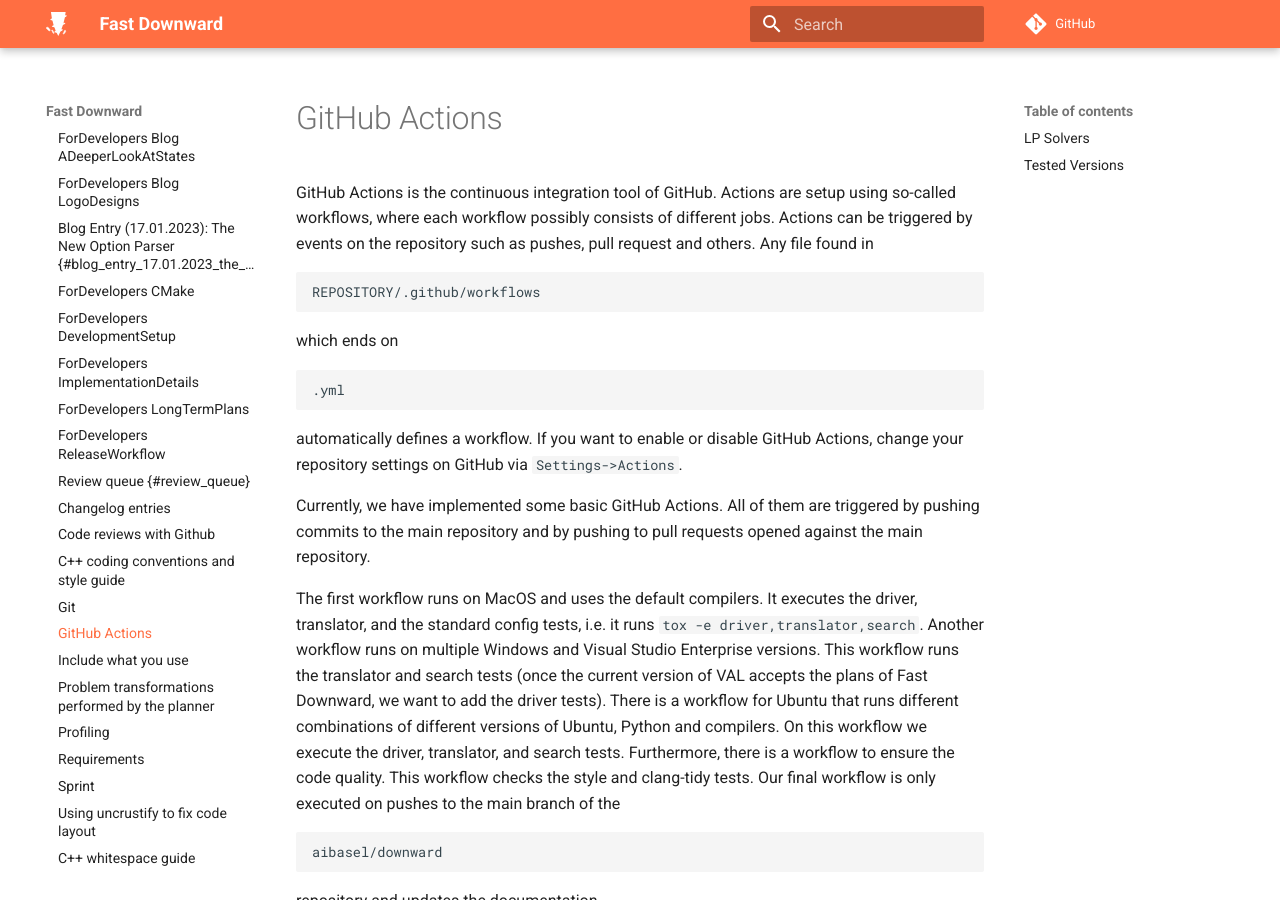
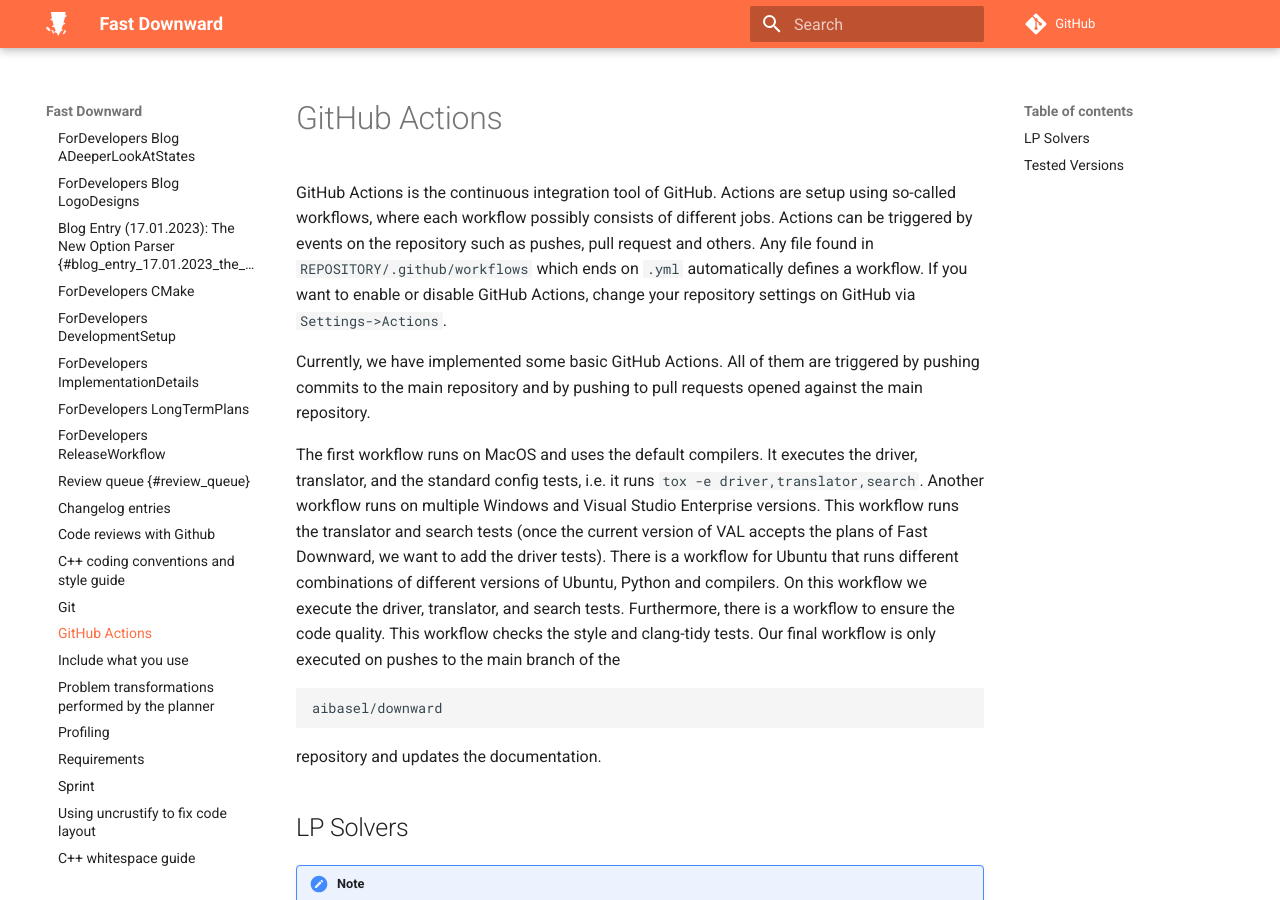
Before and after one commit to roeger/downward-website, an MkDocs documentation site: the page built from docs/for-developers/github-actions.md, in a window 1280 px wide and 900 px high. Built offline with MkDocs 1.6.1 and Material for MkDocs 9.7.7, drawn with Linux system fonts in a browser that asks for light colours; comment, search, counter and statistics services are not loaded.

Commit message:
polish site

```diff
--- a/docs/for-developers/github-actions.md
+++ b/docs/for-developers/github-actions.md
@@ -4,16 +4,9 @@
 are setup using so-called workflows, where each workflow possibly
 consists of different jobs. Actions can be triggered by events on the
 repository such as pushes, pull request and others. Any file found in
-
-    REPOSITORY/.github/workflows
-
-which ends on
-
-    .yml
-
-automatically defines a workflow. If you want to enable or disable
-GitHub Actions, change your repository settings on GitHub via
-`Settings->Actions`.
+`REPOSITORY/.github/workflows` which ends on `.yml` automatically defines
+a workflow. If you want to enable or disable GitHub Actions, change your
+repository settings on GitHub via `Settings->Actions`.
 
 Currently, we have implemented some basic GitHub Actions. All of them
 are triggered by pushing commits to the main repository and by pushing
```
